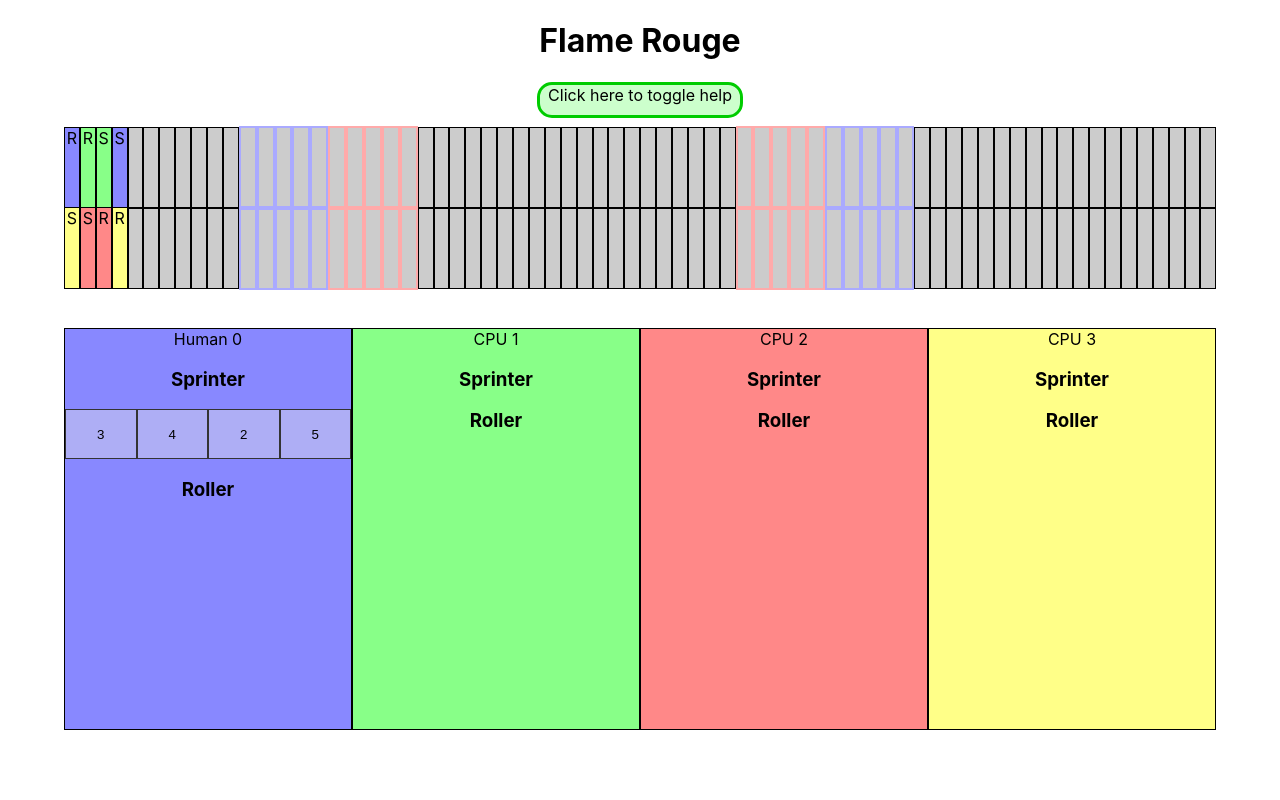
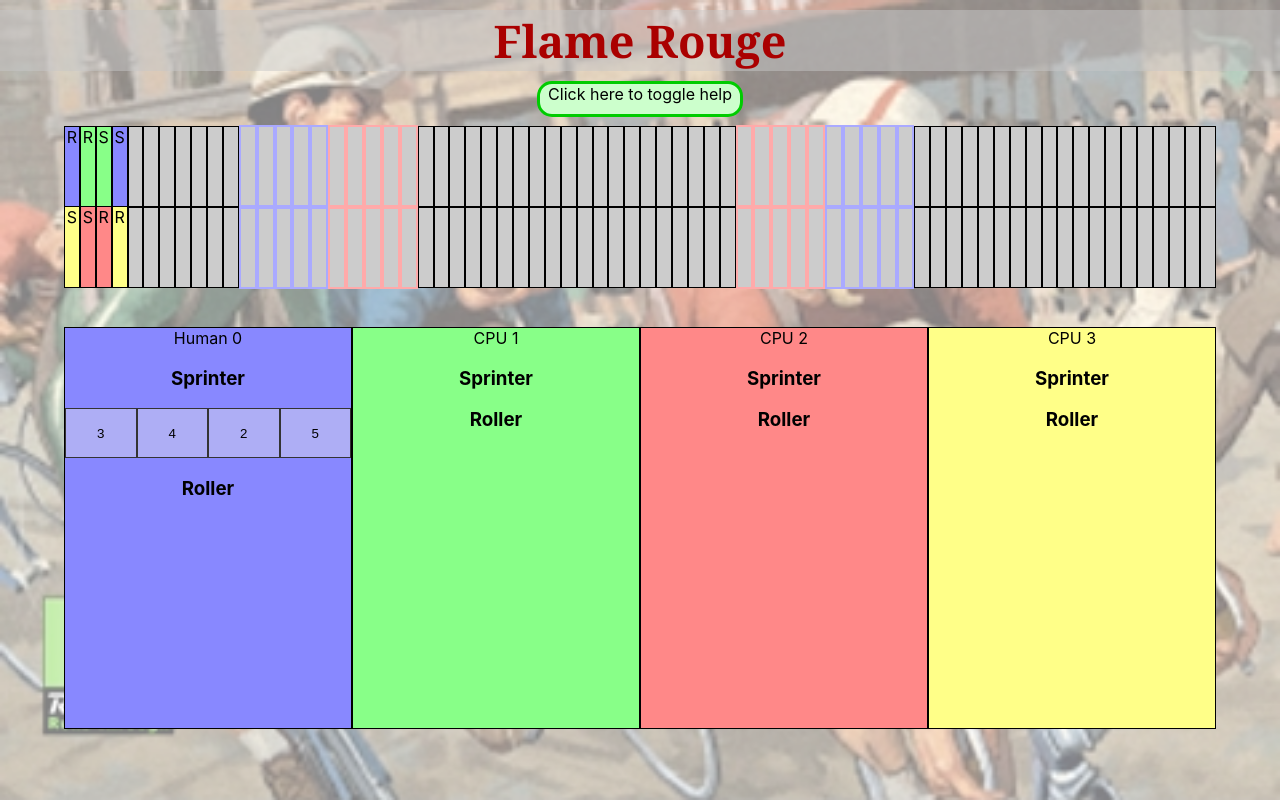
Before and after one commit to sesteves86/FlameRougeReact, a React (Create React App) app: page / in a window 1280 px wide. Built offline with nearby package versions, Linux system fonts and the light colour scheme.

Commit message:
Improved styling

```diff
--- a/src/App.css
+++ b/src/App.css
@@ -1,5 +1,22 @@
+.mainTitle {
+  background-color: rgba(200,200,200,0.5);
+  color: #a00;
+  font-size: 45px;
+  font-family: "Georgia";
+  margin: 10px auto;
+}
+
 .App {
   text-align: center;
+}
+
+.backgroundImage {
+  height: 100%;
+  left: 0;
+  position: absolute;
+  top: 0;
+  width: 100%;
+  z-index: -1;
 }
 
 .playersContainer{
--- a/src/App.js
+++ b/src/App.js
@@ -111,7 +111,8 @@ class App extends Component {
 
         return (
             <div className="App">
-                <h1>Flame Rouge</h1>
+                <img class="backgroundImage" src={require('./Images/flameRougeBackground.png')} />
+                <h1 className="mainTitle">Flame Rouge</h1>
 
                 <Help
                     helpMenu = {this.state.helpMenu}
--- a/src/Styles/Help.css
+++ b/src/Styles/Help.css
@@ -12,7 +12,12 @@
     background-color: #cfc;
     border: 3px solid #0c0;
     border-radius: 15px;
+    cursor: pointer;
     height: 30px;
     margin: 10px auto;
     width: 200px;
 }
+
+.help-toggle-button:hover {
+    background-color: #8c8;
+}
```
Also changed, not shown: src/Images/flameRougeBackground.png (added).
